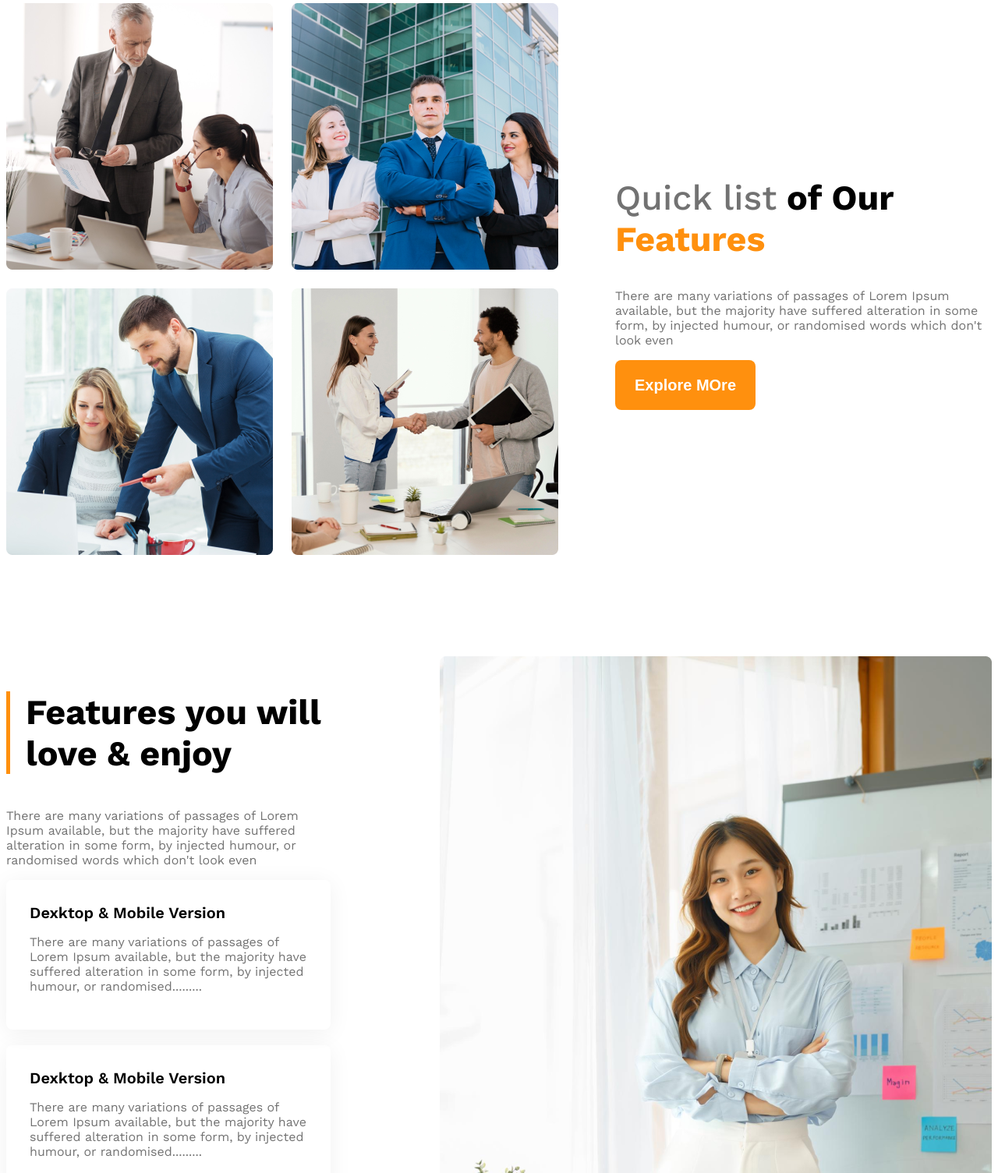
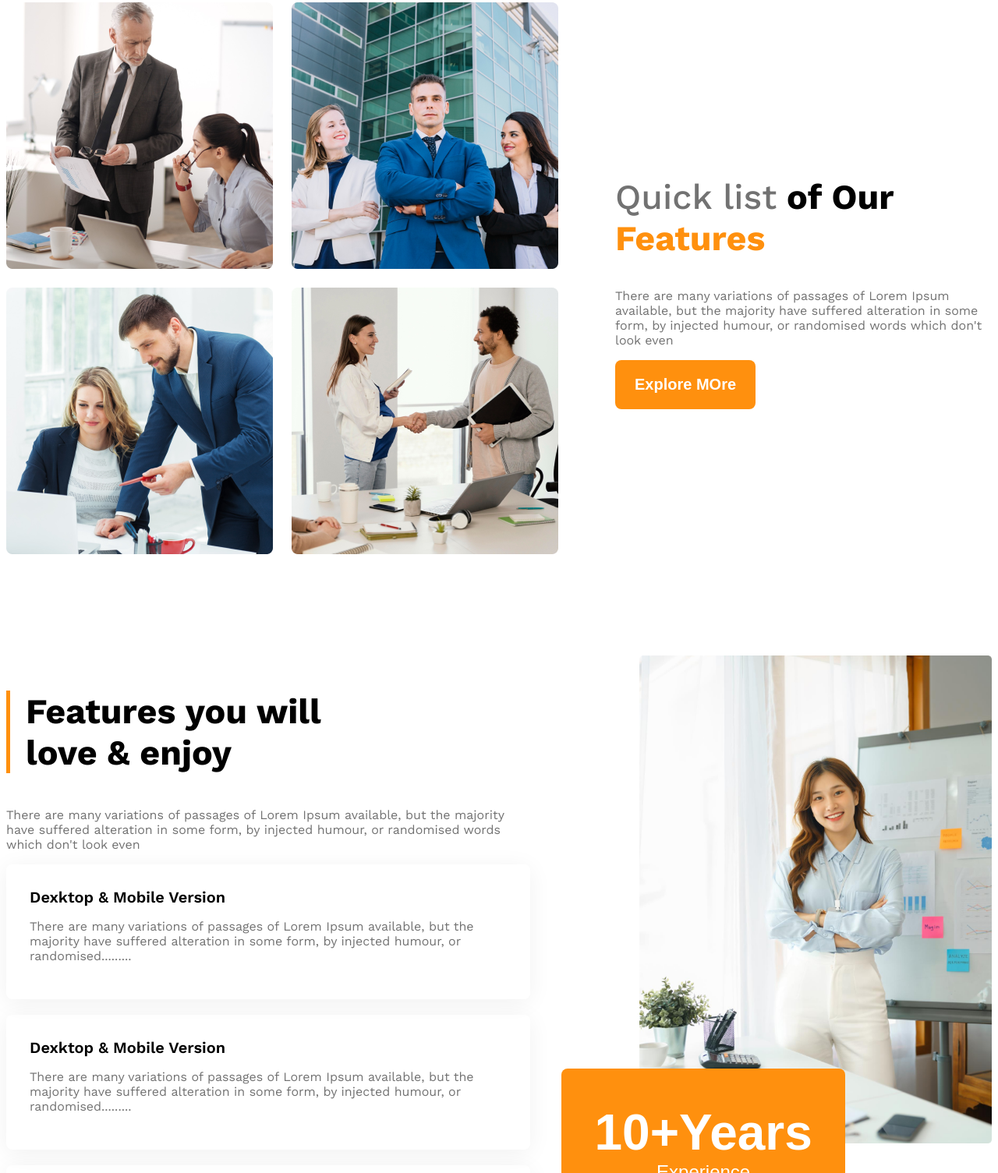
Before and after one commit to ashraful2871/G3-Architects-website, a plain HTML site: page index.html in a window 1280 px wide. Shown: the part 1295-2800 px from the top of the page at 78% size. Drawn offline with nearby package versions, Linux system fonts and the light colour scheme.

Commit message:
added card features responsive

```diff
--- a/index.html
+++ b/index.html
@@ -60,26 +60,33 @@
                 <h3 id="feature-section-title" class="section-title">
                     Features you will <br>love & enjoy
                 </h3>
-                <p class="text-light-gray">There are many variations of passages of Lorem Ipsum available, but the majority have suffered alteration in some form, by injected humour, or randomised words which don't look even</p>
+                <p class="text-light-gray">There are many variations of passages of Lorem Ipsum available, but the
+                    majority have suffered alteration in some form, by injected humour, or randomised words which don't
+                    look even</p>
 
                 <!-- feature card container -->
                 <div class="feature-card">
-                    <h4  class="feature-title">Dexktop & Mobile Version</h4>
-                    <p class="text-light-gray">There are many variations of passages of Lorem Ipsum available, but the majority have suffered alteration in some form, by injected humour, or randomised.........</p>
+                    <h4 class="feature-title">Dexktop & Mobile Version</h4>
+                    <p class="text-light-gray">There are many variations of passages of Lorem Ipsum available, but the
+                        majority have suffered alteration in some form, by injected humour, or randomised.........</p>
                 </div>
                 <div class="feature-card">
-                    <h4  class="feature-title">Dexktop & Mobile Version</h4>
-                    <p class="text-light-gray">There are many variations of passages of Lorem Ipsum available, but the majority have suffered alteration in some form, by injected humour, or randomised.........</p>
+                    <h4 class="feature-title">Dexktop & Mobile Version</h4>
+                    <p class="text-light-gray">There are many variations of passages of Lorem Ipsum available, but the
+                        majority have suffered alteration in some form, by injected humour, or randomised.........</p>
                 </div>
                 <div class="feature-card">
-                    <h4  class="feature-title">Dexktop & Mobile Version</h4>
-                    <p class="text-light-gray">There are many variations of passages of Lorem Ipsum available, but the majority have suffered alteration in some form, by injected humour, or randomised.........</p>
+                    <h4 class="feature-title">Dexktop & Mobile Version</h4>
+                    <p class="text-light-gray">There are many variations of passages of Lorem Ipsum available, but the
+                        majority have suffered alteration in some form, by injected humour, or randomised.........</p>
                 </div>
             </div>
-            <div>
+            <div class="featured-architect">
                 <img src="images/architect.png" alt="">
+
                 <button id="experience-badge" class="btn-primary">
-                    <span id="ecperience-year">10+ Years</span>
+                    <span id="experience-year">10+Years</span>
+                    <br>
                     <span>Experience</span>
                 </button>
             </div>
@@ -132,7 +139,8 @@
         <section class="our-sponsors">
             <div class="sponsors-info">
                 <h3 class="sponsors-title">Our Sponsors</h3>
-                <p>There are many variations of passages of Lorem Ipsum available, but the majority have suffered alteration.</p>
+                <p>There are many variations of passages of Lorem Ipsum available, but the majority have suffered
+                    alteration.</p>
             </div>
             <div class="sponsors-companies">
                 <img src="images/sponsors/spotify.png" alt="">
--- a/style/styles.css
+++ b/style/styles.css
@@ -33,17 +33,14 @@
     background-color: rgba(255, 144, 14, 0.1);
 }
 
-.btn-primary {
+.btn-primary{
+    background-color: #FF900E;
     color: white;
+    padding: 20px 25px;
     font-size: 1.25rem;
     font-weight: 600;
-    /* padding: 21px 25px; */
     border-radius: 8px;
-    width: 180px;
-    height: 64px;
     border: none;
-    background-color: rgb(255, 144, 14);
-
 }
 
 main {
@@ -149,7 +146,21 @@ main>section {
     font-size: 1.25rem;
     margin-top: 0px;
     margin-bottom: 0px;
+}
+.featured-architect img{
+    width: 100%;
+}
 
+#experience-badge{
+    padding: 45px 42px;
+    font-size: 1.5rem;
+    font-weight: 500;
+    margin-left: -100px;
+    margin-top: -100px;
+}
+#experience-year{
+    font-size: 4rem;
+    font-weight: 700;
 }
 
 /* some facts related style */
@@ -231,6 +242,13 @@ main>section {
         justify-items: center;
         gap: 50px;
     }
+    .features{
+        flex-direction: column;
+    }
+    #experience-badge{
+        margin-top: 20px;
+        margin-left: 20px;
+    }
 }
 
 /* medium devices responsive */
```
Lines whose indentation alone changed are shown as unchanged.
